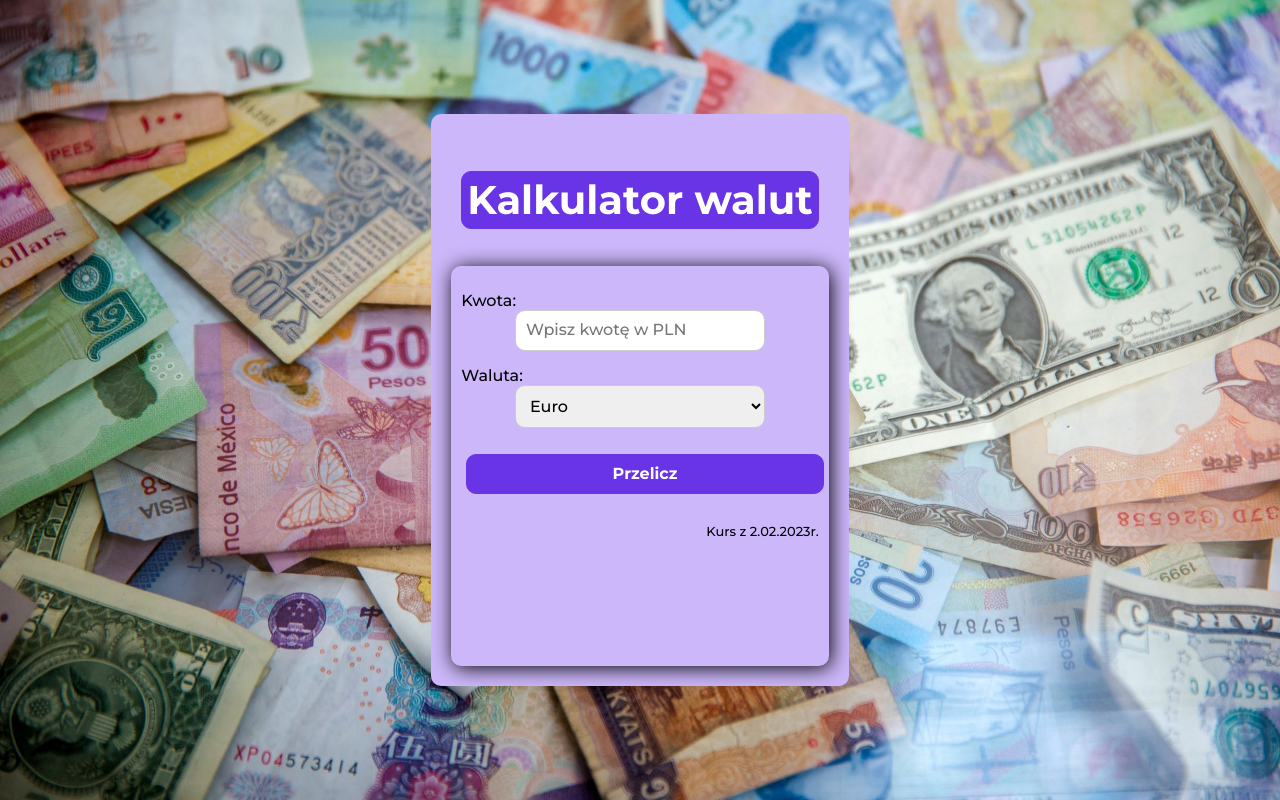
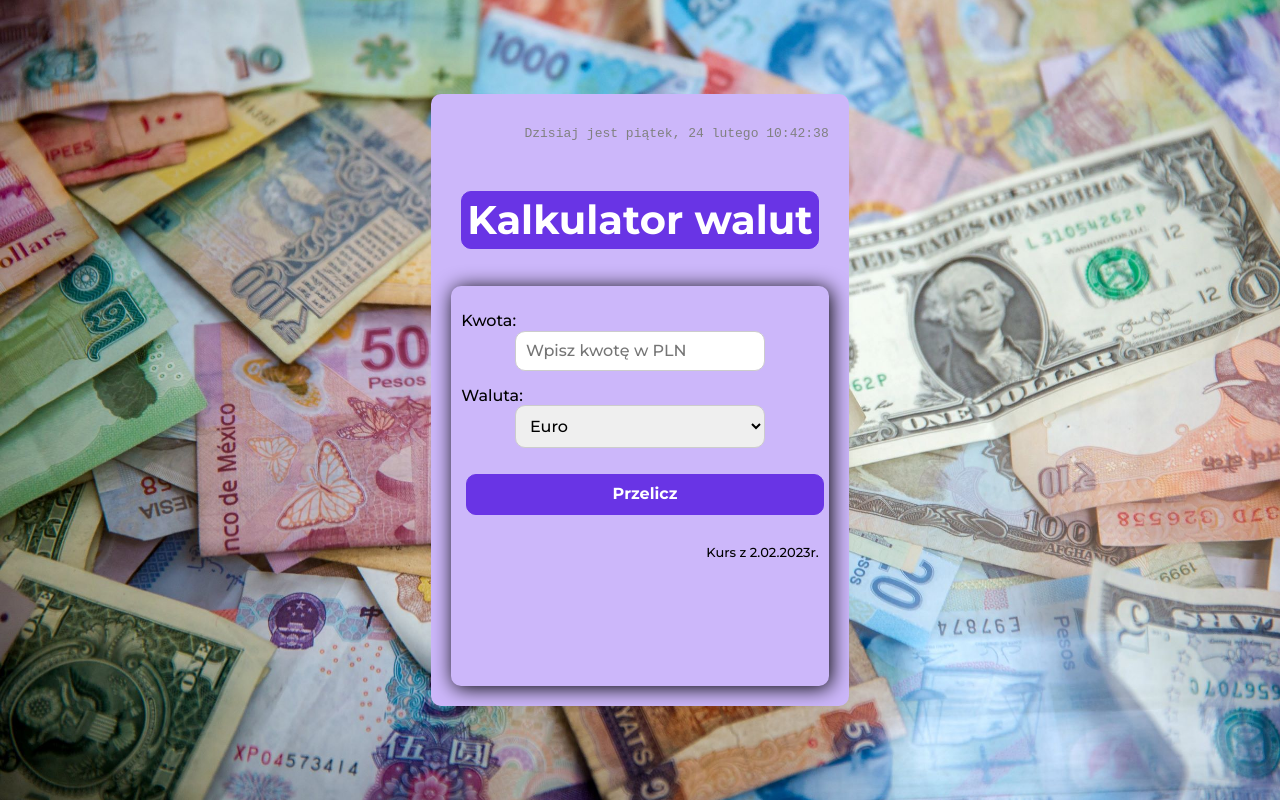
Before and after one commit to KarolinaJ33/currency-converter-react, a React (Create React App) app: page / in a window 1280 px wide. Built offline with nearby package versions, Linux system fonts and the light colour scheme.

Commit message:
added Clock

```diff
--- a/src/App.js
+++ b/src/App.js
@@ -3,6 +3,7 @@ import { currencies } from "./currencies";
 import { Form } from "./Form";
 import { Container } from "./Container/styled";
 import Header from "./Header";
+import Clock from "./Clock";
 
 function App() {
   const [result, setResult] = useState();
@@ -19,6 +20,7 @@ function App() {
 
   return (
     <Container>
+      <Clock />
        <Header />
        <Form result={result} calculateResult={calculateResult} />
     </Container>
--- a/src/Clock/useCurrentDate.js
+++ b/src/Clock/useCurrentDate.js
@@ -13,7 +13,5 @@ export const useCurrentDate = () => {
     };
   }, []);
 
-    return {
-      date
-  }
+    return date
 };
```
